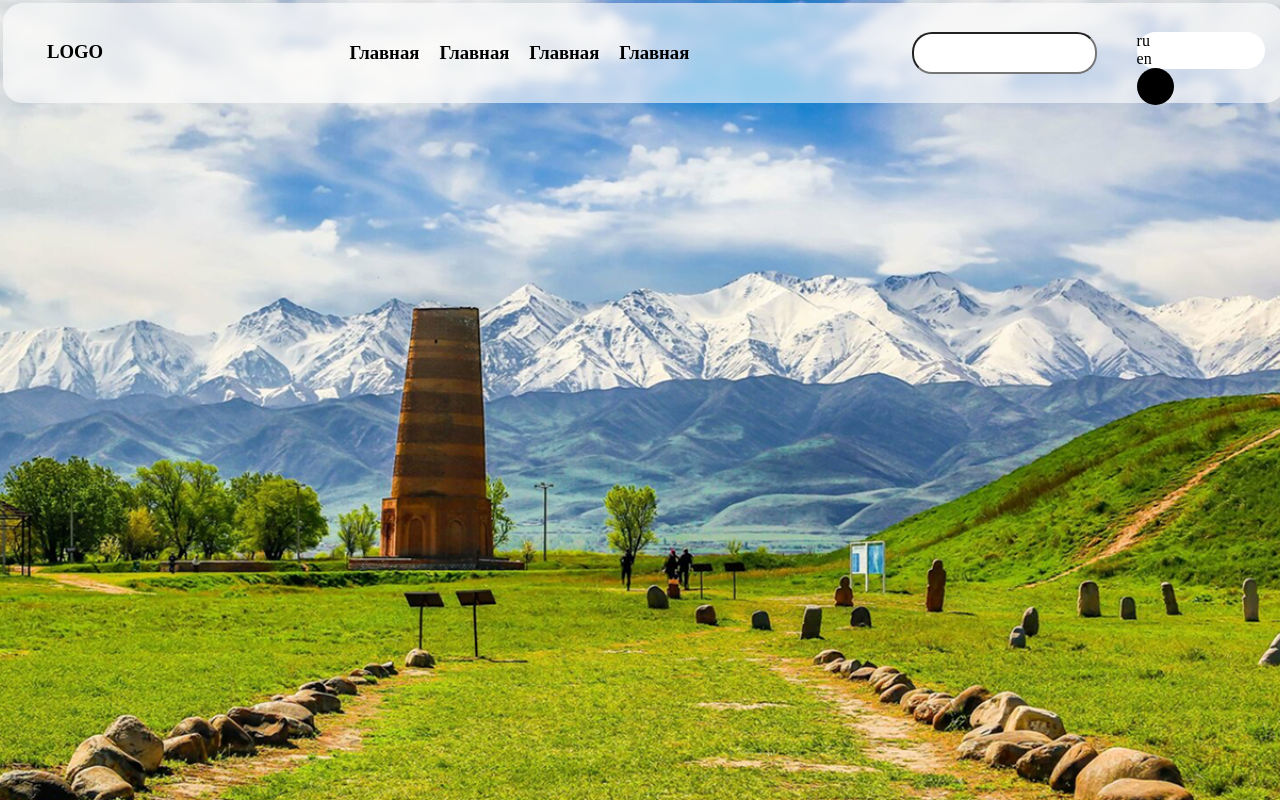
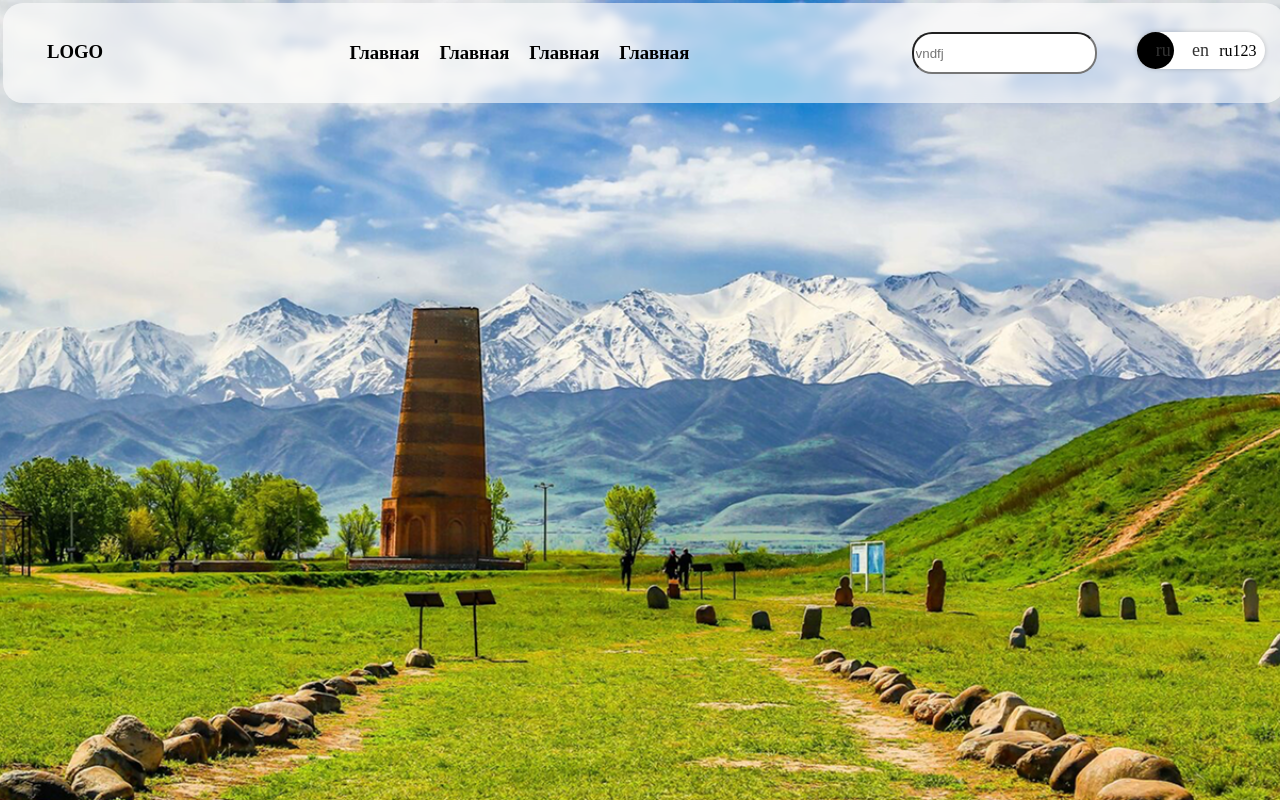
Before and after one commit to a2rankar/my_app_mega, a React (Vite) app: page / in a window 1280 px wide. Built offline with nearby package versions, Linux system fonts and the light colour scheme.

Commit message:
changed toggle form

```diff
--- a/App.tsx
+++ b/App.tsx
@@ -6,12 +6,14 @@ import Tours from './src/pages/Tours'
 import ToursDetail from './src/pages/toursDetail';
 import Profile from './src/pages/Profile';
 import './App.css'
+import Switcher from './src/components/Switcher';
 import React from 'react';
 
 function App() {
   return (
 
       <Routes>
+
         <Route path="/" element={<Home />} />
         <Route path="/login" element={<Login />} />
         <Route path="/registration" element={<Registration />} />
--- a/src/Styles/Switchercase.scss
+++ b/src/Styles/Switchercase.scss
@@ -1,22 +1,48 @@
 .switcher {
-
+    position: relative;
     width: 128px;
     height: 37px;
-    background-color: rgb(255, 255, 255);
+    background-color: #fff;
     border-radius: 20px;
+    box-shadow: 0 0 5px rgba(0, 0, 0, 0.2);
+    cursor: pointer;
+    z-index: 2;
   }
 
-.switch {
+  .inner-switch {
+    display: flex;
+    justify-content: space-between;
+    align-items: center;
+    height: 100%;
+    padding: 0 8px;
+    position: relative;
 
     .slider {
+      position: absolute;
+      top: 0;
+      left: 0;
       width: 37px;
       height: 37px;
       background-color: black;
       border-radius: 50%;
+      transition: left 0.3s ease;
+      z-index: 1 ;
+    }
 
+    &.en .slider {
+      left: 94px;
     }
-    .option {
+
+    &.ru .slider {
+      left: 0;
+    }
+
+    .desc {
       z-index: 2;
       font-size: 18px;
+      flex: 1;
+      text-align: center;
+      color: #333;
+      user-select: none;
     }
   }
--- a/src/components/Header.tsx
+++ b/src/components/Header.tsx
@@ -14,7 +14,7 @@ function Header() {
                 <h3>Главная</h3>
             </div>
             <div className="search">
-                <input/>
+                <input type="text" placeholder="vndfj"/>
                 <Switcher/>
             </div>
 
--- a/src/components/Switcher.tsx
+++ b/src/components/Switcher.tsx
@@ -7,15 +7,19 @@ const Switcher = () => {
         const updLang = lang === 'ru' ? 'en' : 'ru';
         setLang(updLang);
         console.log("Switched to: ", updLang);
-    };lang
+        console.log("CURRENT LANG:", lang);
+
+    };
         return (
-            <div className="switcher" onClick={toggleLang}>
-                <div className={`switch ${lang}`}>
+            <div className="switcher">
+                <div className={`inner-switch ${lang}`} onClick={toggleLang}>
                     <div className="desc">ru</div>
                     <div className="desc">en</div>
-                    <div className="slider"/>
+                    <div className="slider" />
+                    <p>{lang}123</p>
                 </div>
-            </div>
+          </div>
+
         )
 
 }
```
Also changed, not shown: tsconfig.json (added, +19 -0 lines), src/components/card.tsx (added). Lines whose indentation alone changed are shown as unchanged.
